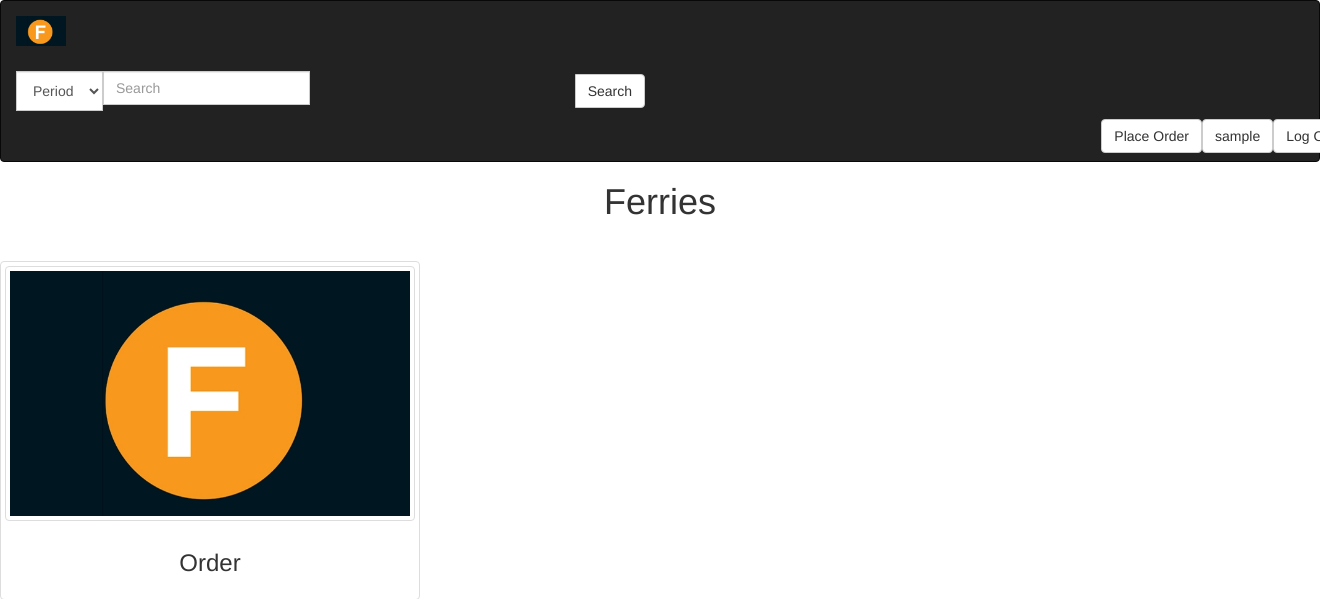
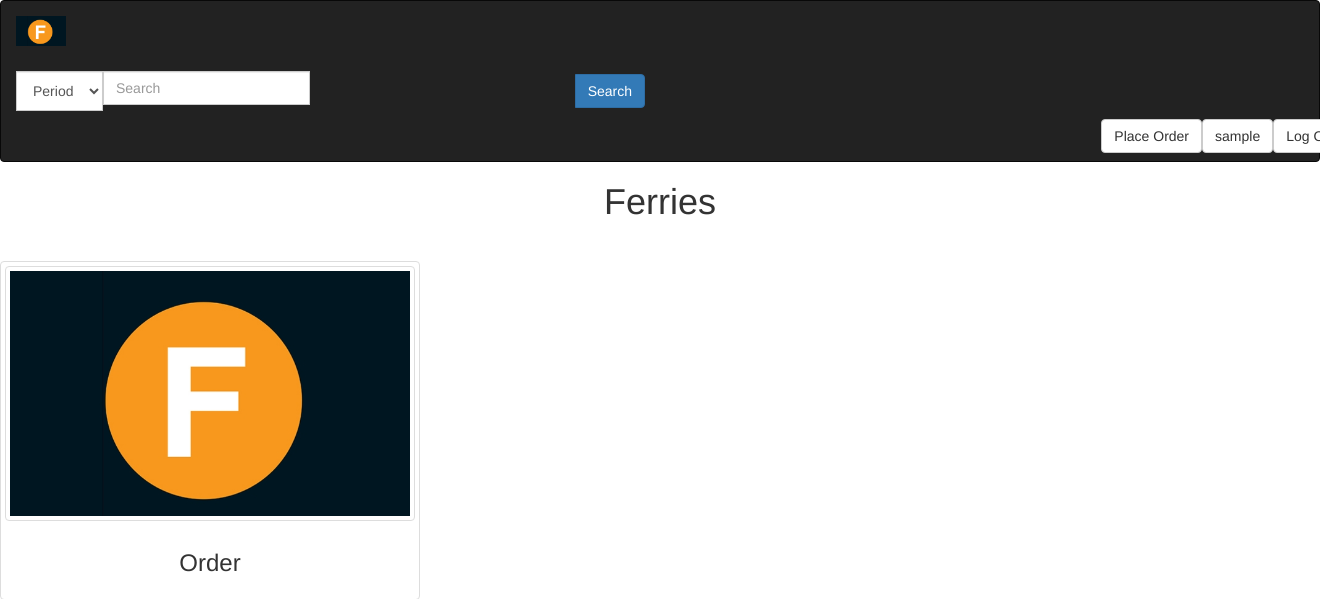
Before and after one commit to softDEAD/Ferries, a Flask app: page / in a window 1320 px wide; the page is wider, and only the part inside the window is pictured. Shown: the top 599 px of that part. Run offline with Flask 2, Linux system fonts and the light colour scheme; the visitor is signed in with stand-in values (Sample User, id 1); some libraries are stand-ins or nearby versions.

Commit message:
fixed errors

```diff
--- a/app.py
+++ b/app.py
@@ -16,14 +16,14 @@ def search(func):
         select = request.args.get("select")
         search = request.args.get("search")
         searchsubmit = request.args.get("searchsubmit")
-        if(searchsubmit == "searchsubmit"):
+        if(searchsubmit == "Search"):
             if (select == "Period"):
-                orders = db.get_orders (0, search)
+                orders = db.get_orders ([], [int(search)])
             elif (select == "Store"):
-                orders = db.get_orders (search, 0)
+                orders = db.get_orders ([str(search)], [])
             else:
                 return redirect("/profile/" + str(search))
-            return render_template ("index.html", orders == orders);
+            return render_template ("index.html", orderid = orderid, orders = orders);
         else:
             return func(*args,**kwargs)
     return inner
@@ -42,7 +42,7 @@ def index():
     else:
         loggedin = True
         username2 = session.get('username')
-        return render_template ("index.html", loggedin = loggedin, username2 = username2)
+        return render_template ("index.html", orderid = orderid, loggedin = loggedin, username2 = username2)
 
 @app.route("/login", methods = ["POST", "GET"])
 @search
@@ -103,7 +103,6 @@ def profile(username):
 @app.route("/placeorder/<orderid2>", methods = ["POST", "GET"])
 @search
 def placeorder(orderid2):
-    global orderid
     submit = request.args.get("submit")
     if (submit == "Submit"):
         orderid2 = orderid
--- a/templates/index.html
+++ b/templates/index.html
@@ -1,7 +1,6 @@
 <html>
 <head>
   <script src="//cdnjs.cloudflare.com/ajax/libs/jquery/2.1.1-rc2/jquery.js"></script>
-  <script src="static/script.js"></script>
   <title>
     Ferries
   </title>
@@ -28,18 +27,22 @@
 	    </div>
 	    <input type="text" class="form-control" style="height:auto;width:auto" name="search" placeholder="Search">
 	    <span class="input-group-btn">
-	      <button class="btn btn-default" type="button" name="searchsubmit" value="searchsubmit">Search</button>
+	      <input type="submit" class="btn btn-primary" name="searchsubmit" value="Search">Search</button>
 	    </span>
 	  </div>
 	</div>
       </li>
     </ul>
     {% if loggedin %}
+  <script src="static/script2.js"></script>
     <ul class="nav navbar-right"><li>
       <li class="navbar-right"><button type="button" class="btn btn-default navbar-btn" id="out">Log Out</button></li>
-      <li class="navbar-right"><button type="button" class="btn btn-default navbar-btn" id="userb"> {{username2}}</button></li>
+      <li class="navbar-right"><button type="button" class="btn btn-default navbar-btn" id="userb">{{username2}}</button></li>
  <li class="navbar-right"><button type="button" class="btn btn-default navbar-btn" id="placeorder"> Place Order</button></li> </ul>
+<div id="orderid" style="visibility:hidden">{{orderid}}</div>
     {% else %}
+  <script src="static/script.js"></script>
+
     <ul class="nav navbar-right"><li>
       <li class="navbar-right"><button type="button" class="btn btn-default navbar-btn" id="up">Sign up</button></li>
       <li class="navbar-right"><button type="button" class="btn btn-default navbar-btn" id="in">Sign in</button></li></ul>
```
